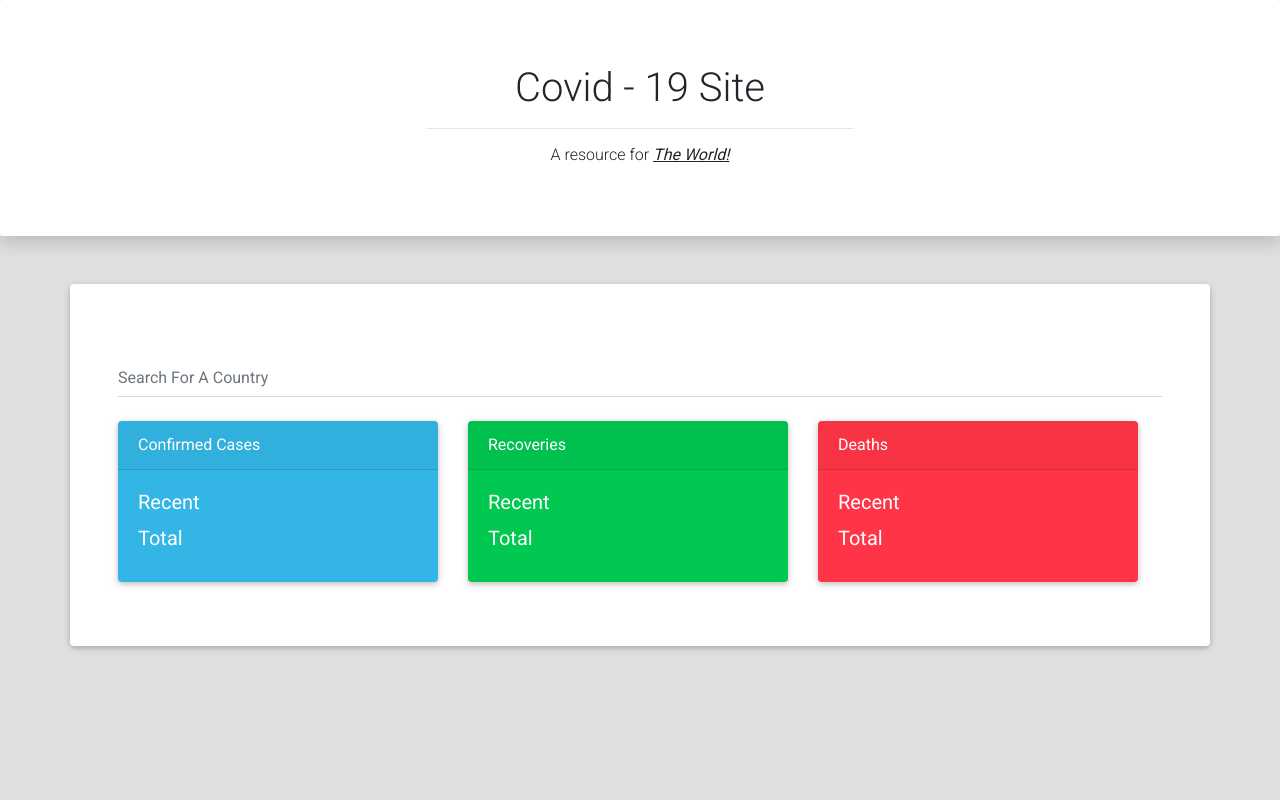
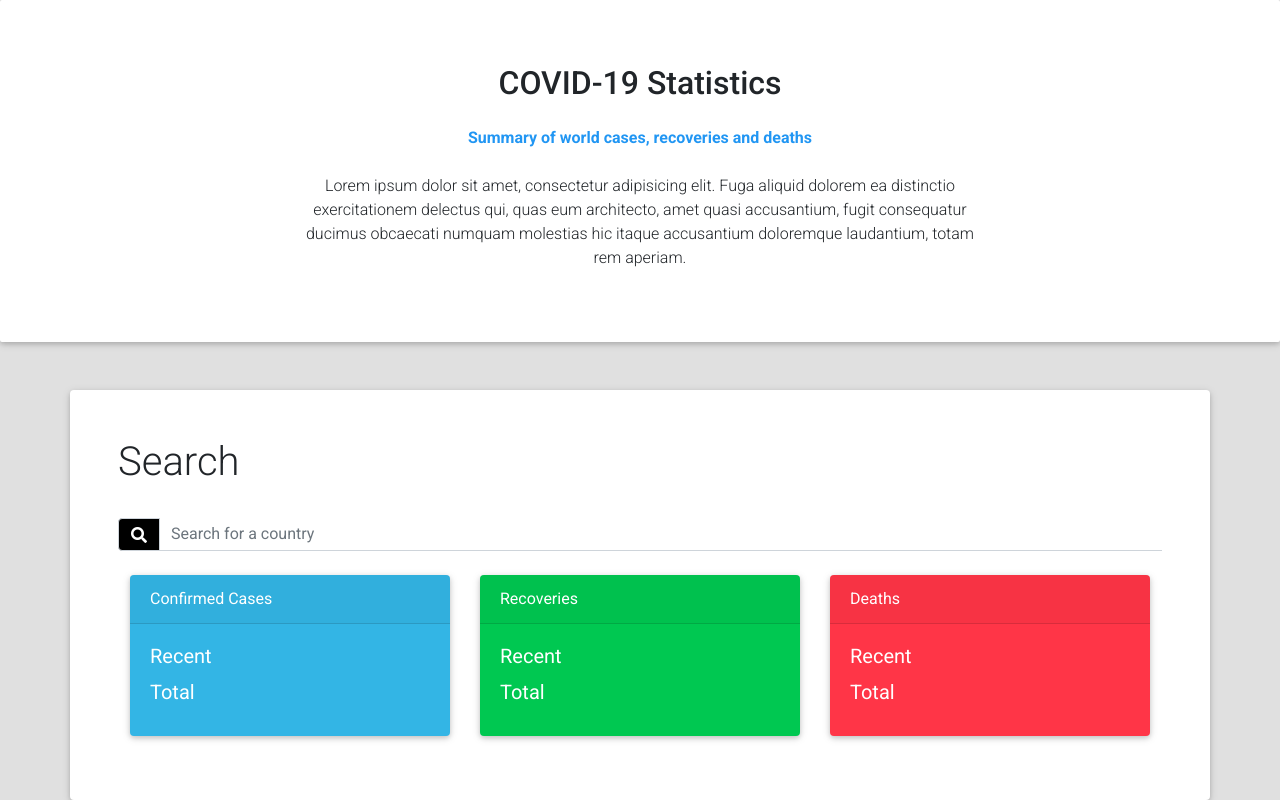
Before and after one commit to mike-menendez/205-group-project, a FastAPI app: template templates/index.html in a window 1280 px wide. Run offline with FastAPI, Linux system fonts and the light colour scheme; the template is opened without the code that fills it, so the values that code supplies are empty; parts of the project's set-up code (start-up, migrations or seed data) failed here and were passed over; some libraries are stand-ins or nearby versions.

Commit message:
Make search bar more clear and align components

```diff
--- a/templates/index.html
+++ b/templates/index.html
@@ -1,16 +1,30 @@
 {% extends "base.html" %}
 {% block content %}
 <body style="background-color: #e0e0e0;" class="animated slideInUp">
-    <div class="jumbotron text-center shadow mb-5">
-        <h1>Covid - 19 Site</h1>
-        <hr style="width: 35%;">
-        <h6>A resource for <span class = "t_mod">The World!</span></h6>
+
+    <div class="jumbotron text-center">
+      <h2 class="card-title h2">COVID-19 Statistics</h2>
+      <p class="blue-text my-4 font-weight-bold">Summary of world cases, recoveries and deaths</p>
+      <div class="row d-flex justify-content-center">
+        <div class="col-xl-7 pb-2">
+          <p class="card-text">Lorem ipsum dolor sit amet, consectetur adipisicing elit. Fuga aliquid dolorem ea distinctio exercitationem delectus qui, quas eum architecto, amet quasi accusantium, fugit consequatur ducimus obcaecati numquam molestias hic itaque accusantium doloremque laudantium, totam rem aperiam.</p>
+        </div>
+      </div>
     </div>
+
     <div class="container card p-5 mt-5">
-        <div class="md-form mb-3">
-            <input class="form-control" type="text" placeholder="Search For A Country" aria-label="Search For A Country">
+
+      <h1>Search</h1>
+
+        <div class="input-group md-form form-sm form-1 pl-0">
+          <div class="input-group-prepend">
+            <span class="input-group-text black lighten-3" id="basic-text1"><i class="fas fa-search text-white"
+                aria-hidden="true"></i></span>
+          </div>
+          <input class="form-control my-0 py-1" type="text" placeholder="Search for a country" aria-label="Search for a country">
         </div>
-        <div class="card-deck" style="">
+
+        <div class="card-deck row d-flex justify-content-center" style="">
 
           <div class="card text-white bg-info mb-3" style="max-width: 20rem;">
             <div class="card-header">Confirmed Cases</div>
```
